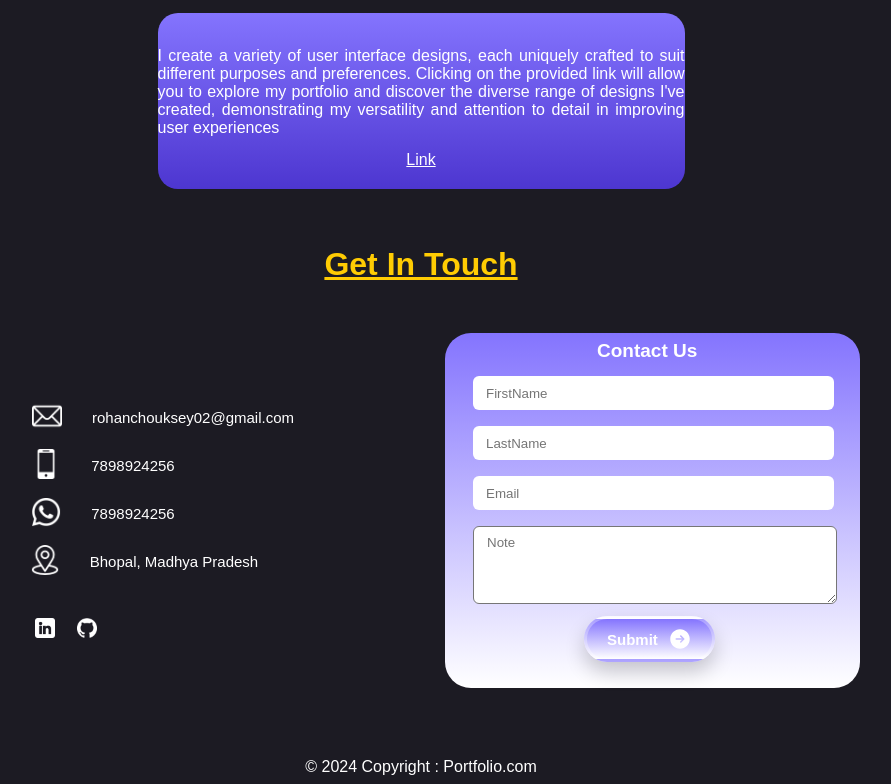
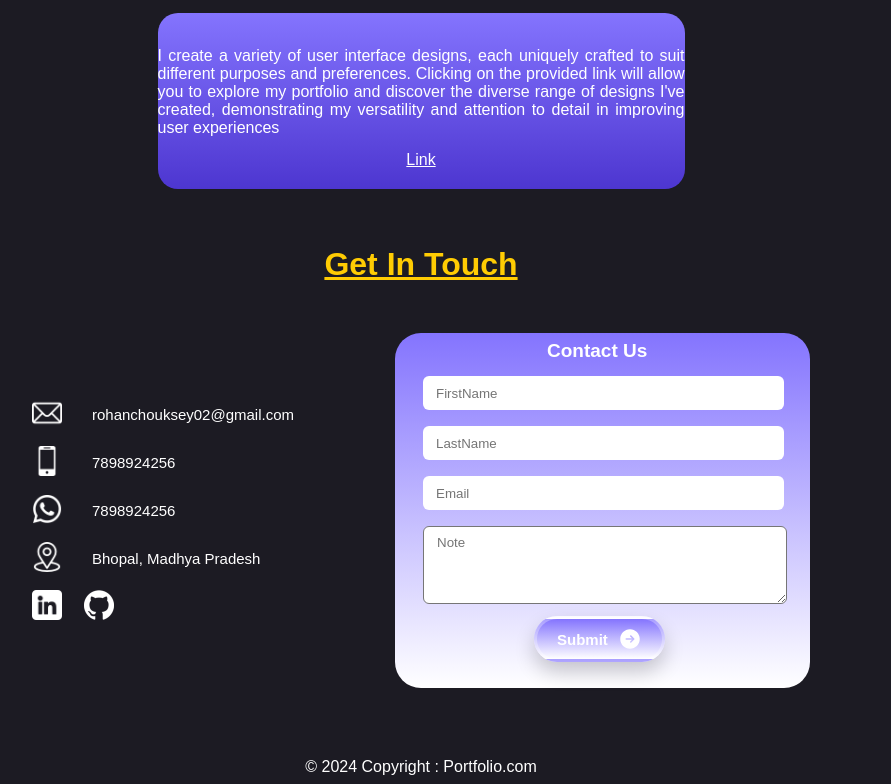
Before and after one commit to ROHANCHOUKSEY/2portfolio, a plain HTML site: page index.html in a window 1280 px wide. Shown: the part 2291-3075 px from the top of the page, without its empty margins (219-1110 px from the left). Drawn offline with Linux system fonts and the light colour scheme.

Commit message:
Updated the code with new changes

```diff
--- a/index.html
+++ b/index.html
@@ -213,7 +213,7 @@
 
                 </div>
                 <div class="projects">
-                    <h1 class="projectHeading">Spotify</h1>
+                    <h1 class="projectHeading">TuneStream</h1>
                         <a href="https://github.com/ROHANCHOUKSEY/Spotify" class="giticon">
                             <img src="/image/gitHub.png" height="22" alt="" srcset="">
                         </a>
@@ -249,7 +249,7 @@
                             <p>rohanchouksey02@gmail.com</p>
                         </div>
                     </div>
-                    <div class="details" style="position: relative; right: 60px;">
+                    <div class="details">
                         <div class="detailsImg" >
                             <img src="/image/cell-phone.png" class="invert" height="30">
                         </div>
@@ -257,7 +257,7 @@
                             <p>7898924256</p>
                         </div>
                     </div>
-                    <div class="details" style="position: relative; right: 60px;">
+                    <div class="details">
                         <div class="detailsImg">
                             <img src="/image/whatsapp.png" class="invert" height="30">
                         </div>
@@ -265,7 +265,7 @@
                             <p>7898924256</p>
                         </div>
                     </div>
-                    <div class="details" style="position: relative; right: 19px;" >
+                    <div class="details">
                         <div class="detailsImg">
                             <img src="/image/location.png" class="invert" height="30">
                         </div>
@@ -276,10 +276,10 @@
                 </div>
             <div class="SocialMediaContact">
                 <a href="https://www.linkedin.com/in/rohan-chouksey-9a7995203/">
-                    <img src="/image/linkedin.png" class="invert" height="20" alt="" srcset="">
+                    <img src="/image/linkedin.png" class="invert" height="30" alt="" srcset="">
                 </a>
                 <a href="https://github.com/ROHANCHOUKSEY">
-                    <img src="/image/gitHub.png" class="invert" height="20" alt="">
+                    <img src="/image/gitHub.png" class="invert" height="30" alt="">
                 </a>
             </div>
             </div>
--- a/style.css
+++ b/style.css
@@ -407,6 +407,7 @@ body {
   display: flex;
   justify-content: center;
   gap: 101px;
+  align-items: center;
 }
 
 .ContactMe left {
@@ -552,7 +553,7 @@ body {
 
 .details {
   display: flex;
-  justify-content: center;
+  /* justify-content: center; */
   align-items: center;
   gap: 30px;
   font-size: 15px;
@@ -560,14 +561,13 @@ body {
   color: white;
 }
 
-.otherDetails {
+/* .otherDetails {
   margin: 108px 50px;
-}
+} */
 
 .SocialMediaContact {
   display: flex;
   gap: 22px;
-  margin: -68px 53px;
 }
 
 .design {
```
